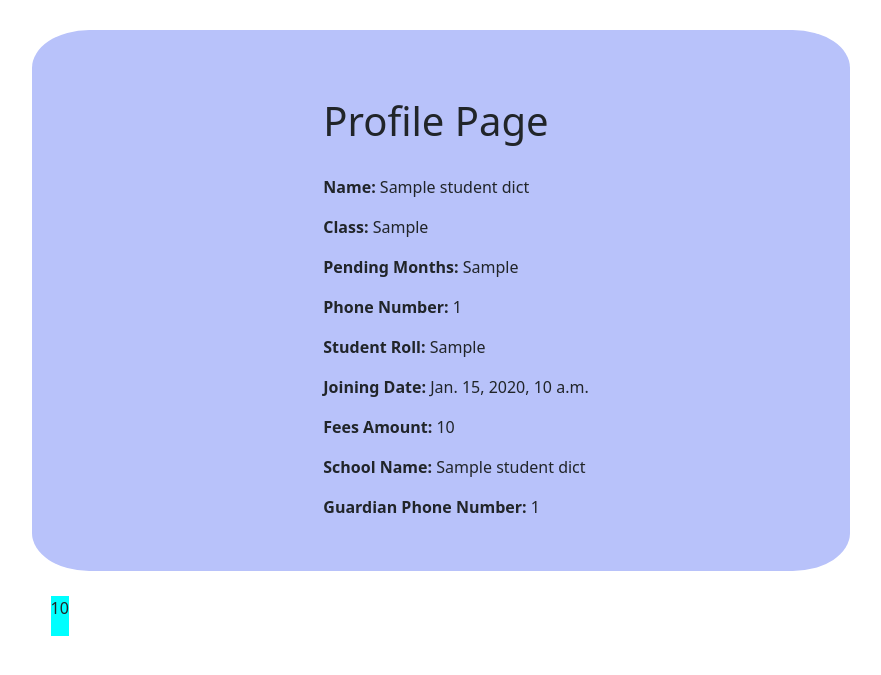
After one commit to Nik-09/Feesmanagement, a Django app: template feesmanagement/templates/profile.html in a window 1280 px wide. The commit adds this page. Shown: the top 675 px of the page, without its empty margins (199-1080 px from the left). Run offline with Django 4.2, Linux system fonts and the light colour scheme; the template is opened without the code that fills it: most values are stand-ins (such as "Sample title", 1, 10 or a date in 2020).

Commit message:
Adds profile page

```diff
--- a/feesmanagement/models.py
+++ b/feesmanagement/models.py
@@ -19,7 +19,7 @@ class BaseStudentModel(models.Model):
     subjects = models.CharField(max_length=200, null=True)
 
     def __str__(self) -> str:
-        return self.student_name + " " + str(self.id)
+        return self.student_name
 
 
 
--- a/feesmanagement/templates/home.html
+++ b/feesmanagement/templates/home.html
@@ -12,10 +12,10 @@
         <div class="parent-body">
             <div class="search-profile card">
                 <h3>Student Profile</h3>
-                <form action="/login_auth" , method="Post">
+                <form action="/profilePage" , method="Post">
                     {% csrf_token %}
                     {{form}}
-                    <input type="submit" value="submit">
+                    <input type="submit" value="Submit" class="btn btn-success summary-submit-button">
                 </form>
             </div>
             <div class="classroom-summary card">
--- /dev/null
+++ b/feesmanagement/templates/profile.html
@@ -0,0 +1,108 @@
+<!DOCTYPE html>
+<html>
+    <head>
+        <title>Profile page</title>
+        <link href="https://cdn.jsdelivr.net/npm/bootstrap@5.3.0/dist/css/bootstrap.min.css" rel="stylesheet" integrity="sha384-9ndCyUaIbzAi2FUVXJi0CjmCapSmO7SnpJef0486qhLnuZ2cdeRhO02iuK6FUUVM" crossorigin="anonymous">
+        <meta name="viewport" content="width=device-width, initial-scale=1.0">
+    </head>
+    <body>
+        <div class="div-table">
+       <h1 class="top-header">Profile Page</h1>
+
+        <p><b>Name: </b>{{student_dict.student_name}}</p>
+
+        <p><b>Class: </b> {{student_dict.student_class}}</p>
+
+        <p><b>Pending Months: </b> {{student_dict.pending_months}}</p>
+
+        <p><b>Phone Number: </b> {{student_dict.student_mobile_number}}</p>
+
+        <p><b>Student Roll: </b> {{student_dict.student_roll}}</p>
+
+        <p><b>Joining Date: </b> {{student_dict.joining_date}}</p>
+
+        <p><b>Fees Amount: </b> {{student_dict.fees_amount}}</p>
+
+        <p><b>School Name: </b> {{student_dict.school_name}}</p>
+
+        <p><b>Guardian Phone Number: </b> {{student_dict.guardian_mobile_number}}</p>
+
+        </div>
+        <div class="flex-container">
+        {% for key, value in month.items %}
+            {% if student_dict.joining_date.month > key  %}
+            <div class="small-container" style="background-color: grey;">
+                <p>{{value}}</p>
+            </div>
+            {% endif %}
+        {% endfor %}
+        {% for key_of_fee, value_of_fee in fees.items %}
+            {% if key_of_fee >= student_dict.joining_date.month %}
+                {% if value_of_fee != None %}
+                    <div class="small-container" style="background-color: aqua;">
+                        <p>{{value_of_fee}}</p>
+                    </div>
+                {% else %}
+                    <div class="small-container" style="background-color:#e8696d;">
+                        <p>Not Paid</p>
+                    </div>
+                {% endif %}
+            {% endif %}
+        {% endfor %}
+        </div>
+    </body>
+    <style>
+        .top-header {
+            text-align: center;
+            margin: 30px;
+            padding: auto;
+            /* box-sizing: border-box; */
+        }
+        .btn btn-primary{
+            margin: auto;
+            color: #000;
+        }
+        body{
+            text-align: inherit;
+            margin: 30px;
+        }
+         /* div {
+      width: 320px;
+      padding: 10px;
+      background-color:#0DCAF0;
+      margin: 0;
+    } */
+    .flex-container{
+            /* width: 15%;
+            height: 60px;
+            margin-top: 40px;
+            border-radius: 3px;
+            background-color: #1b0cef; */
+        width: auto;
+        padding: 10px;
+        display: flex;
+        height: auto;
+        text-align: center;
+        padding: 2%;
+        margin-left: 16%;
+    }
+
+    .small-container {
+        margin-right: 1%;
+    }
+    .div-table {
+        display: flex;
+        width: 67%;
+        padding: 3%;
+        background-color: #b8c2fa;
+        flex-direction: column;
+        flex-wrap: wrap;
+        align-content: center;
+        justify-content: space-evenly;
+        align-items: baseline;
+        margin-right: 15px;
+        border-radius: 7%;
+        margin:auto
+}
+    </style>
+</html>
--- a/feesmanagement/urls.py
+++ b/feesmanagement/urls.py
@@ -4,5 +4,6 @@ from . import views
 
 urlpatterns = [
     path('', views.home, name='home'),
-    path('classroom-summary', views.classroomSummary, name='classroomSummary')
+    path('classroom-summary', views.classroomSummary, name='classroomSummary'),
+    path('profilePage', views.profilePage, name='profilePage')
 ]
```
Also changed, not shown: feesmanagement/const.py (added, +13 -0 lines), feesmanagement/forms.py (+10 -0 lines), feesmanagement/helper.py (+20 -2 lines), feesmanagement/views.py (+65 -5 lines), db.sqlite3, feesmanagement/migrations/0010_alter_studenclasselevenscience_options_and_more.py (added).
